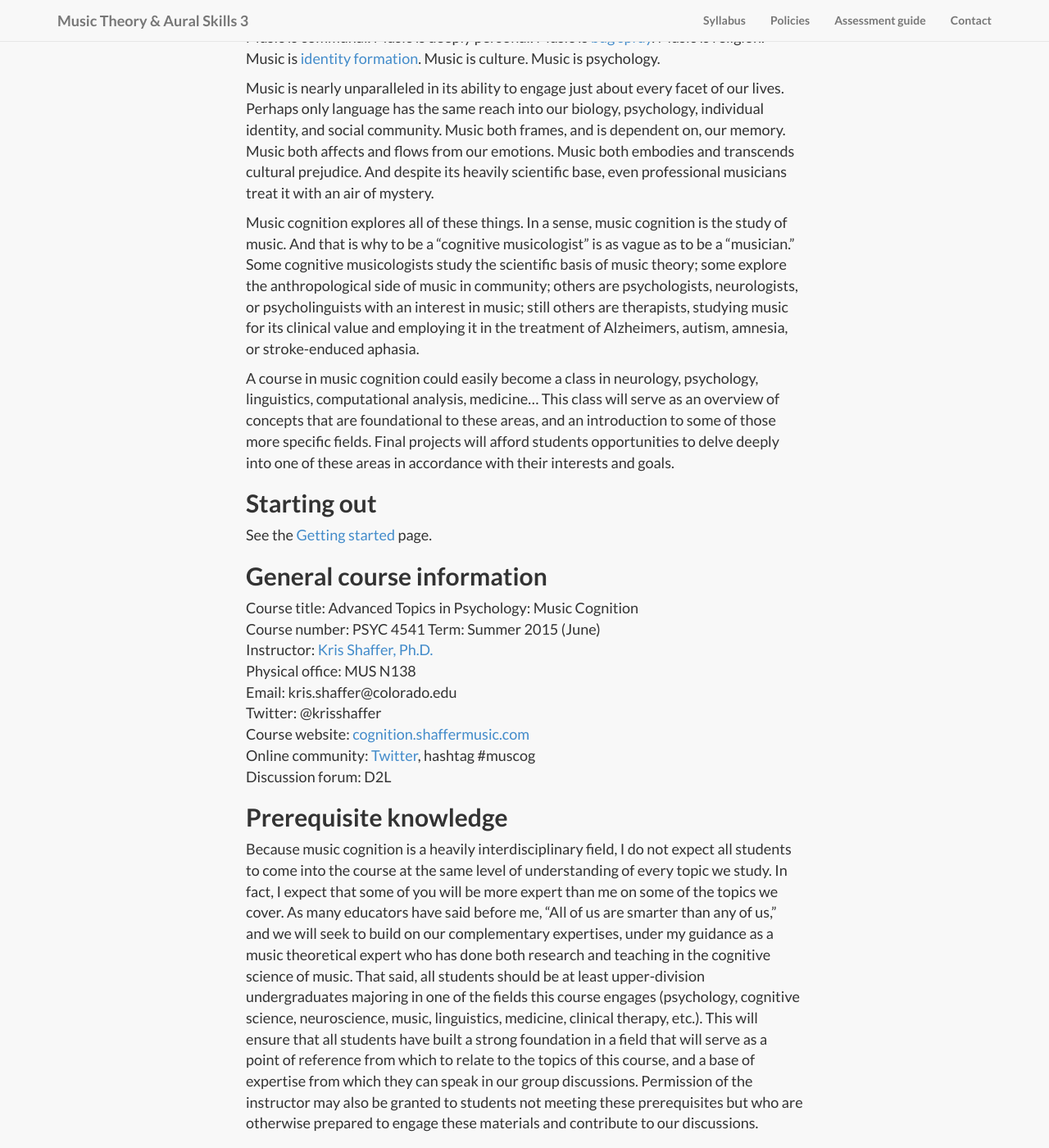
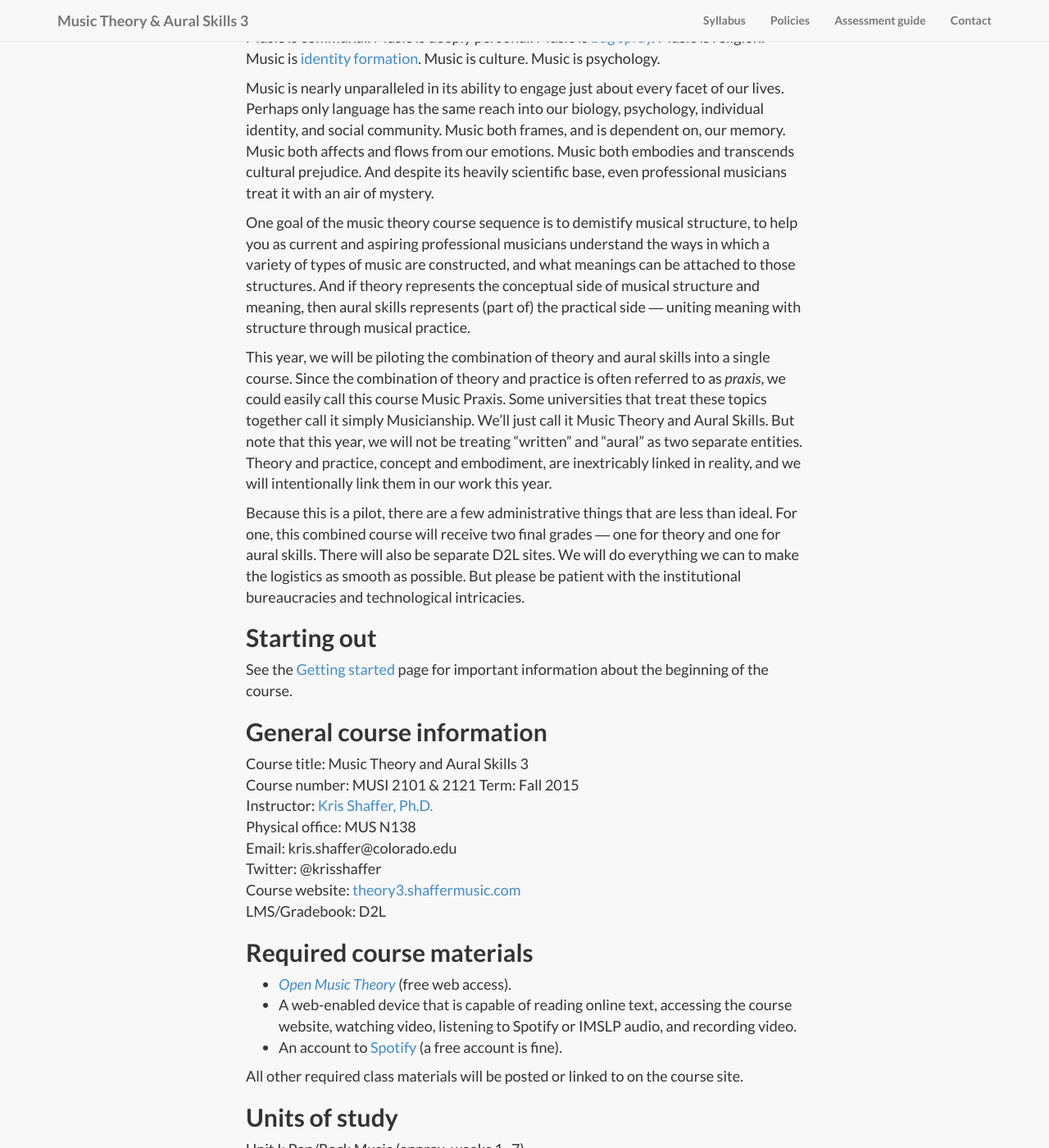
Before and after one commit to kshaffer/theory3, a Jekyll site: the page built from syllabus.md, in a window 1280 px wide and 1400 px high, scrolled down 784 px. Shown: the whole window at 82% size. Built offline with Jekyll 4.4.1, drawn with Linux system fonts in a browser that asks for light colours; nearby versions of some CDN libraries; library files that are not in the unit come from our copies; some of the changed text lies outside the part shown.

Commit message:
Theory 3 draft syllabus

```diff
--- a/syllabus.md
+++ b/syllabus.md
@@ -9,107 +9,75 @@ Music is an art. Music is a language. Music is therapy. Music is [a clinical too
 
 Music is nearly unparalleled in its ability to engage just about every facet of our lives. Perhaps only language has the same reach into our biology, psychology, individual identity, and social community. Music both frames, and is dependent on, our memory. Music both affects and flows from our emotions. Music both embodies and transcends cultural prejudice. And despite its heavily scientific base, even professional musicians treat it with an air of mystery.
 
-Music cognition explores all of these things. In a sense, music cognition is the study of music. And that is why to be a "cognitive musicologist" is as vague as to be a "musician." Some cognitive musicologists study the scientific basis of music theory; some explore the anthropological side of music in community; others are psychologists, neurologists, or psycholinguists with an interest in music; still others are therapists, studying music for its clinical value and employing it in the treatment of Alzheimers, autism, amnesia, or stroke-enduced aphasia.
+One goal of the music theory course sequence is to demistify musical structure, to help you as current and aspiring professional musicians understand the ways in which a variety of types of music are constructed, and what meanings can be attached to those structures. And if theory represents the conceptual side of musical structure and meaning, then aural skills represents (part of) the practical side ― uniting meaning with structure through musical practice.
 
-A course in music cognition could easily become a class in neurology, psychology, linguistics, computational analysis, medicine... This class will serve as an overview of concepts that are foundational to these areas, and an introduction to some of those more specific fields. Final projects will afford students opportunities to delve deeply into one of these areas in accordance with their interests and goals.
+This year, we will be piloting the combination of theory and aural skills into a single course. Since the combination of theory and practice is often referred to as *praxis*, we could easily call this course Music Praxis. Some universities that treat these topics together call it simply Musicianship. We'll just call it Music Theory and Aural Skills. But note that this year, we will not be treating "written" and "aural" as two separate entities. Theory and practice, concept and embodiment, are inextricably linked in reality, and we will intentionally link them in our work this year.
+
+Because this is a pilot, there are a few administrative things that are less than ideal. For one, this combined course will receive two final grades ― one for theory and one for aural skills. There will also be separate D2L sites. We will do everything we can to make the logistics as smooth as possible. But please be patient with the institutional bureaucracies and technological intricacies.
 
 ## Starting out
 
-See the [Getting started](/introductions/) page.
+See the [Getting started](/introductions/) page for important information about the beginning of the course.
 
 ## General course information
 
-Course title: Advanced Topics in Psychology: Music Cognition
-Course number: PSYC 4541
-Term: Summer 2015 (June)
+Course title: Music Theory and Aural Skills 3
+Course number: MUSI 2101 & 2121
+Term: Fall 2015
 Instructor: [Kris Shaffer, Ph.D.](http://kris.shaffermusic.com)
 Physical office: MUS N138
 Email: kris.shaffer@colorado.edu
 Twitter: @krisshaffer
-Course website: [cognition.shaffermusic.com](http://cognition.shaffermusic.com/)
-Online community: [Twitter](http://twitter.com), hashtag #muscog
-Discussion forum:  D2L
+Course website: [theory3.shaffermusic.com](http://theory3.shaffermusic.com/)
+LMS/Gradebook:  D2L
 
-## Prerequisite knowledge
-
-Because music cognition is a heavily interdisciplinary field, I do not expect all students to come into the course at the same level of understanding of every topic we study. In fact, I expect that some of you will be more expert than me on some of the topics we cover. As many educators have said before me, "All of us are smarter than any of us," and we will seek to build on our complementary expertises, under my guidance as a music theoretical expert who has done both research and teaching in the cognitive science of music. That said, all students should be at least upper-division undergraduates majoring in one of the fields this course engages (psychology, cognitive science, neuroscience, music, linguistics, medicine, clinical therapy, etc.). This will ensure that all students have built a strong foundation in a field that will serve as a point of reference from which to relate to the topics of this course, and a base of expertise from which they can speak in our group discussions. Permission of the instructor may also be granted to students not meeting these prerequisites but who are otherwise prepared to engage these materials and contribute to our discussions.
 
 ## Required course materials
 
-- Bob Snyder, [*Music and Memory: An Introduction*](https://openlibrary.org/works/OL2782993W/Music_and_Memory).
-- David Huron, [*Sweet Anticipation: Music and the Psychology of Expectation*](https://openlibrary.org/works/OL5851060W/Sweet_Anticipation).
 - [*Open Music Theory*](http://www.openmusictheory.com) (free web access).
-- A web-enabled device that is capable of reading online text, accessing the course website, recording video, and participating in group video chats.
-- A free, public Twitter account (pseudonyms allowed; please read [privacy policy](https://twitter.com/privacy?lang=en) before signing up).
+- A web-enabled device that is capable of reading online text, accessing the course website, watching video, listening to Spotify or IMSLP audio, and recording video.
 - An account to [Spotify](http://www.spotify.com) (a free account is fine).
 
 All other required class materials will be posted or linked to on the course site.
 
-N.B.: Before purchasing the two textbooks, please consider the choice of print v. electronic carefully. Research suggests that paper copies help most people retain information better than electronic books. On the other hand, ebooks are searchable in ways that print books are not. And, of course, cost is a factor. Finally, some ebook publishers collect data from consumers' ereaders, while others (and paper, of course) do not.
-
 
 ## Units of study
 
-Introduction (June 1): [Getting started](/introductions/)
+Unit I: Pop/Rock Music (approx. weeks 1–7)
 
-Week 1 (June 2–5): [Introduction to auditory memory](/week1/)
+Unit II: Classical themes and sonatas (approx. weeks 8–15)
 
-Week 2 (June 8–12): [Music on the small scale – chords, phrases, rhythm](/week2/)
-
-Week 3 (June 15–19): [Schemas, categories, styles](/week3/)
-
-Week 4 (June 22–26): [Form, expectation, emotion](/week4/)
-
-Week 5 (June 29–July 3): [Final projects and reassessments](/week5/)
-
-
-## Coursework
-
-Students will be provided with the following informational resources to engage during each unit:
-
-**Readings** drawn from the required textbooks, and occasional supplemental resources such as scholarly articles from the field.
-
-**Videos** created by me, which will offer audio/visual explanations of concepts in the reading, demonstrations of how those concepts are applied in specific situations, contradictory perspectives to those expressed in the readings, and alternative explanations.
-
-**Core concept lists** will be provided for each unit, which will form the basis for the conceptual videos and maps (and assessment requirements) listed below.
-
-We will also have a private discussion forum for registered students (D2L), a public discussion forum (Twitter, using the hashtag #muscog), and twice-weekly video-chat office hours. These are the primary places for you to ask questions of clarification, to compare notes with each other as you work on assignments, and for me to ask provocative questions about the readings, videos, and potential points of application.
-
-Assessed coursework will include the following:
-
-- Introductory materials
-- Reading/video quizzes
-- Conceptual videos
-- Video voting
-- Conceptual mapping
-- Final project
-
-For details and examples, please see the [Assignment guide](/assessments/).
 
 ## Assessment & grades
 
 The most important and interesting aspects of learning are things that are difficult to assess fairly and reductively (i.e., with a single letter). As a result, heavy emphasis on grades tends to [undermine alternative perspectives](http://www.hybridpedagogy.com/journal/syllabus-manifesto-critical-approach-classroom-culture/)—the exact opposite of what a liberal education should do.
 
-My goal in grading is three-fold: to diminish their significance and the negative impact they can have on the learning environment, to direct your studies clearly (but flexibly), and to make sure that they do carry some meaningful representation of the knowledge and skills you possess and gain by the end of the course.
+My goal in grading is three-fold: to diminish the significance and the negative impact grades can have on the learning environment, to direct your studies clearly (but flexibly) to specific areas that need attention, and to make sure that grades do carry some meaningful representation of the knowledge and skills you possess and gain by the end of the course.
 
-With that in mind, assessment will be oriented around specific concepts and skills, all of which will be assessed pass/fail — no partial credit. In order to facilitate learing, the bulk of the assessments will either allow collaboration or reassessment, if not passed on the first attempt.
+With that in mind, assessment will be oriented around specific concepts and skills, and in order to facilitate learing, the bulk of the assessments will either allow collaboration or reassessment, if not passed on the first attempt. All assessments within a category will be weighted equally.
 
-Following are assessment types and points towards the final grade:
+Following are assessment types that comprise the final Theory 3 grade:
 
-- **Introductory activities** (video, tweet, and D2L comments): 1-point each, total of 3 points.
-- **Quizzes:** 2 points each, 8 quizzes, total of 16 points. Half or more questions correct will earn 1 point. 90% or more questions correct will earn 2 points. *Collaboration encouraged (see specific quiz instructions).* No reassessments allowed.
-- **Conceptual videos:** 1 point each, 15 videos required (5 per week during weeks 2–4). *Collaboration not allowed.* Reassessments encouraged within three class days of receiving feedback.
-- **Video voting:** 1 point each, 3 weeks. No reassessments. Only comments received by the deadline will count.
-- **Concept map contributions:** 1 point each, 8 contributions required (2 per week). *Collaboration encouraged (see instructions).* No reassessments allowed.
-- **Final project:** 5 points (rubric negotiated between student and instructor). Students must have earned 35 points by the beginning of Week 5 (Monday, June 29) in order to pursue a final project. *Collaboration permitted if approved by the instructor in the contract for the project.* Since they are due on the last day of class, there is no reassessment opportunity, but the contract should make the grade clear to students when they submit.
-- **Final reassessments:** Students who do not qualify for the final project may submit up to 5 points worth of new or reattempted videos and/or concept map contributions during the final week. *No collaboration allowed, no further reassessments allowed.*
+- **Online quizzes (open-note)** - 15% of the final Theory 3 grade.
+- **In-class quizzes (closed-note)** - 15% of the final Theory 3 grade.
+- **Conceptual videos** - 30% of the final Theory 3 grade.
+- **Conceptual connections** - 10% of the final Theory 3 grade.
+- **Application assignments** - 20% of the final Theory 3 grade.
+- **Synthesis projects** - 10% of the final Theory 3 grade.
 
-These assignments total a possible 50 points. Final letter grades will be determined by the percentage of points passed according to the usual 90/80/70/60 scale.
+Following are assessment types that comprise the final Aural Skills 3 grade:
+
+- **Prepared performance (voice and/or instrument)** - 25% of the final Aural Skills 3 grade.
+- **Live performance (from sight or improvized)** - 25% of the final Aural Skills 3 grade.
+- **Fast transcription (dictation)** - 25% of the final Aural Skills 3 grade.
+- **Slow transcription** - 25% of the final Aural Skills 3 grade.
+
+For further details about assessment and grades, as well as example assignments, please see the [Assessment guide](/assessments/).
 
 
 ## Reaching the instructor
 
-The best ways to reach me during the course are [email](mailto:kris.shaffer@colorado.edu) and [Twitter](http://twitter.com/krisshaffer). Please allow up to 24 hours for a response, though during summer courses, I tend to respond much more quickly than that during morning and afternoon. Messages sent on Saturday or Sunday will likely not receive a reply until Monday.
+The best ways to reach me during the course are [email](mailto:kris.shaffer@colorado.edu) or simply stopping my my office. Please allow up to two class days for a response, though during the work week, I tend to respond much more quickly than that. Messages sent on Saturday or Sunday will likely not receive a reply until Monday.
 
 
 ## Technical support
```
